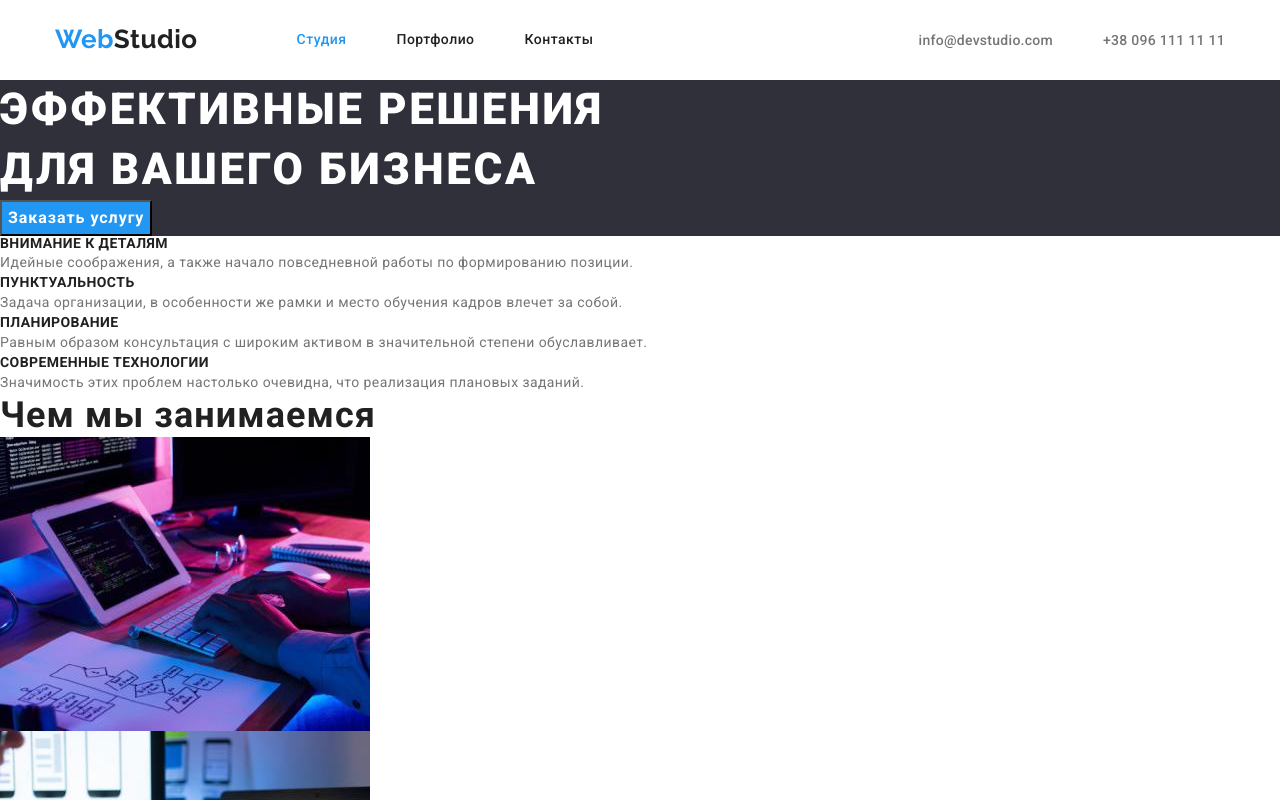
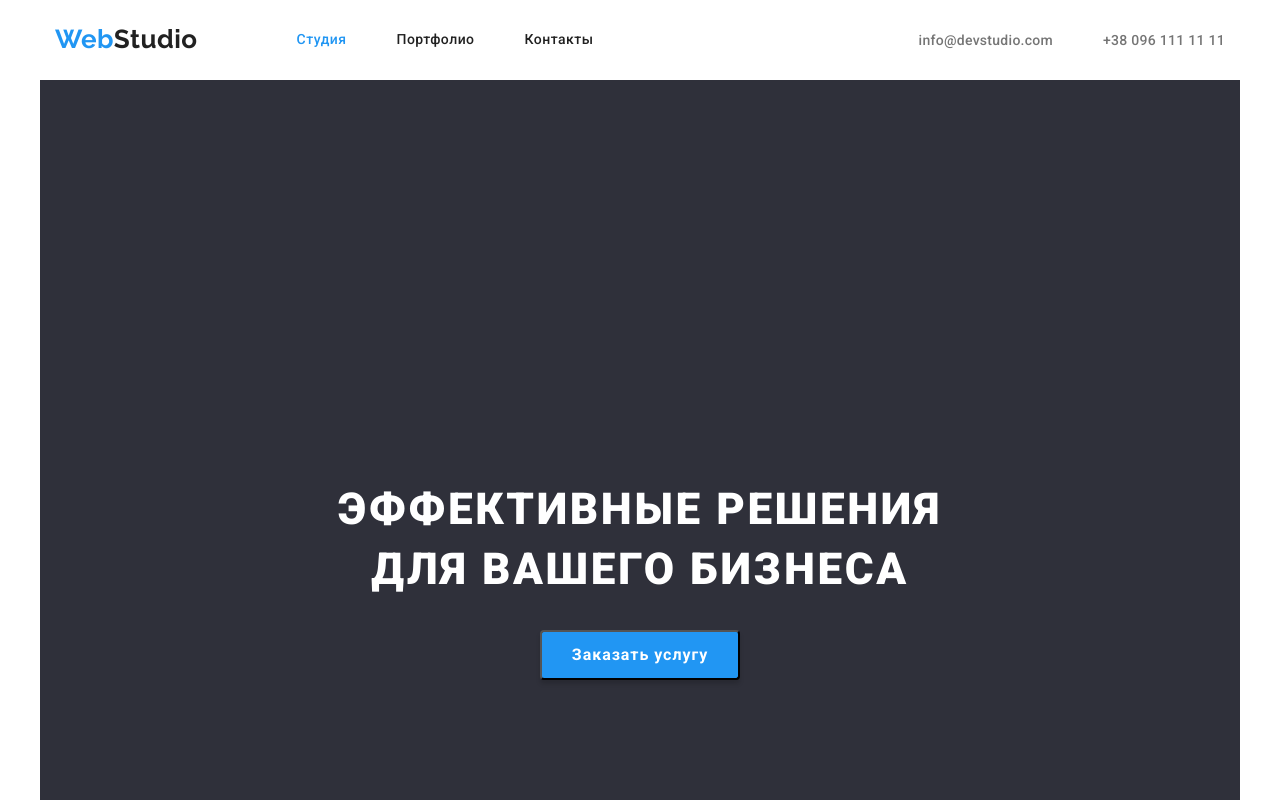
Before and after one commit to vavrinuknatala/goit-markup-hw-03, a plain HTML site: page index.html in a window 1280 px wide. Shown: the top 800 px of the page. Drawn offline with nearby package versions, Linux system fonts and the light colour scheme.

```diff
--- a/css/styles.css
+++ b/css/styles.css
@@ -142,8 +142,12 @@ body {
 /*-----HERO-----*/
 .hero {
     background-color: var(--secondary-bg-color);
-}
+    display: block;
+    padding-top: 200px;
+    padding-bottom: 280px;
+  }
 .hero-title {
+    width: 696px;
     font-weight: 900;
     font-size: 44px;
     line-height: 1.36;
@@ -151,6 +155,10 @@ body {
     letter-spacing: 0.06em;
     text-transform: uppercase;
     color: var(--color-title);
+    text-align: center;
+    padding-top: 200px;
+    padding-bottom: 30px;
+    margin: 0 auto;
 
 }
 .hero-btn {
@@ -159,12 +167,24 @@ body {
     font-weight: 700;
     font-size: 16px;
     line-height: 1.87;
+    width: 200px;
+    height: 50px;
     /* identical to box height, or 187% */
     letter-spacing: 0.06em;
+    text-align: center;
+    display: flex;
+    align-items: center;
+    box-shadow: 0px 4px 4px rgba(0, 0, 0, 0.15);
+    border-radius: 4px;
+    justify-content: center;
+    margin: 0 auto;
 }
 /*-----HERO-----*/
 
 /*-----FEATURES-----*/
+.features {
+
+}
 .feature-title {
     font-weight: 700;
     font-size: 14px;
@@ -172,6 +192,7 @@ body {
     letter-spacing: 0.03em;
     text-transform: uppercase;
     color: var(--primary-text-color);
+
 }
 
 .feature-text {
@@ -181,16 +202,39 @@ body {
     letter-spacing: 0.03em;
     color: var(--secondary-text-color);
 }
+
+.feature-list {
+   display: flex;
+   padding-top: 94px;
+   margin-left: -30px;
+}
+.feature-item{
+    flex-basis: calc(100% / 4 -  30px);
+    margin-left: 30px;
+}
 /*-----FEATURES END-----*/
 
 /*-----WORK-----*/
 .work-title {
+    /*display: flex;*/
     color: var(--primary-text-color);
     font-weight: 700;
     font-size: 36px;
     line-height: 1.16;
+    text-align: center;
     letter-spacing: 0.03em;
+    padding-top: 94px;
+    padding-bottom: 50px;
+    margin: 0 auto;
 
+}
+.work-list {
+    display: flex;
+    margin-left: -30px;
+}
+.work-item {
+     flex-basis: calc(100% / 3 - 30px);
+     margin-left: 30px;
 }
 /*-----WORK END-----*/
 
@@ -201,6 +245,7 @@ body {
     line-height: 1.16;
     letter-spacing: 0.03em;
     color: var(--primary-text-color);
+    text-align: center;
 }
 .team-item-title{
     font-weight: 500;
--- a/index.html
+++ b/index.html
@@ -46,13 +46,13 @@
     <!---->
     <main>
         <!--HERO-->
-        <section class="hero">
+        <section class="hero container">
             <h1 class="hero-title">Эффективные решения<br>для вашего бизнеса</h1>
             <button type="button" class="hero-btn">Заказать услугу</button>
         </section>
          <!--HERO END-->
          <!--FEATURES-->
-        <section class="features">
+        <section class="features container">
             <h2 hidden>Почему мы</h2>
             <ul class="feature-list list">
                 <li class="feature-item">
@@ -75,7 +75,7 @@
         </section>
         <!--FEATURES-->
         <!--WORK-->
-        <section class="work">
+        <section class="work container">
             <h2 class="work-title">Чем мы занимаемся</h2>
             <ul class="work-list list">
                 <li class="work-item">
```
Also changed, not shown: portfolio.html (+7 -7 lines).
